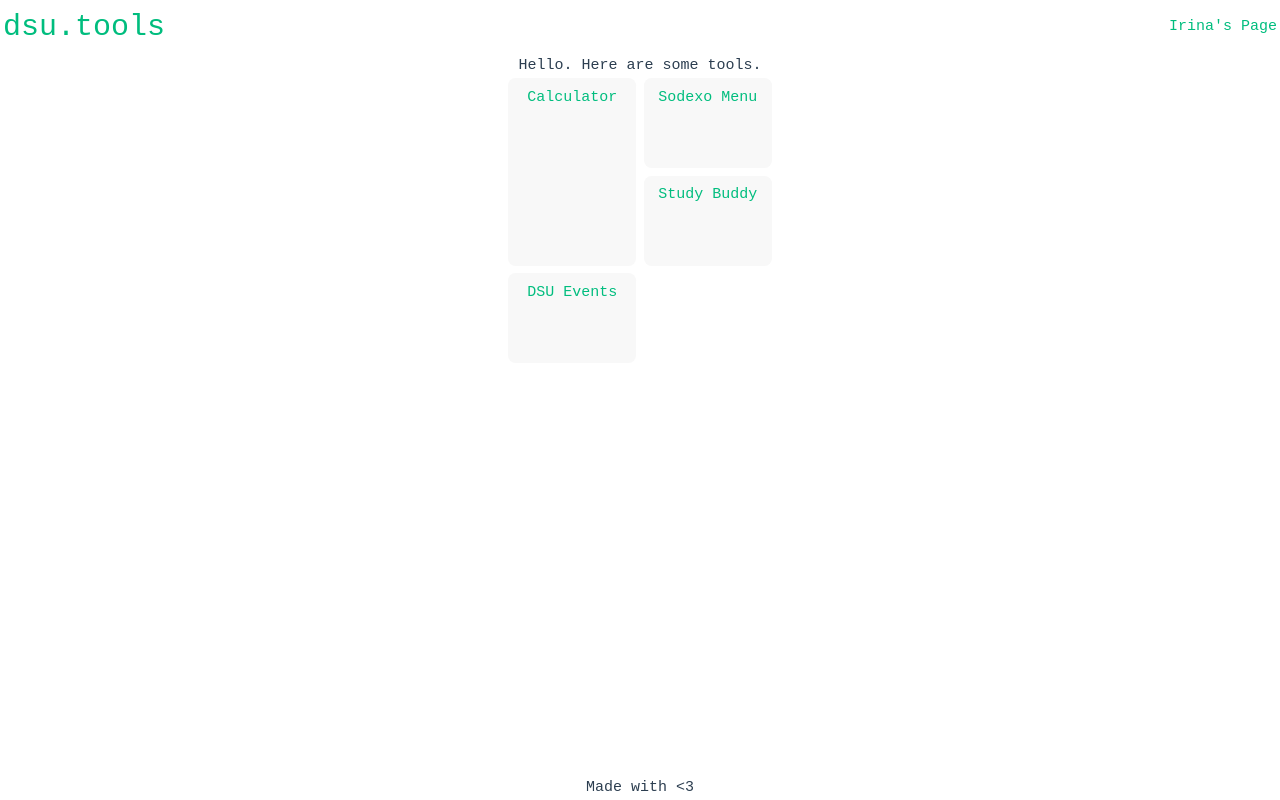
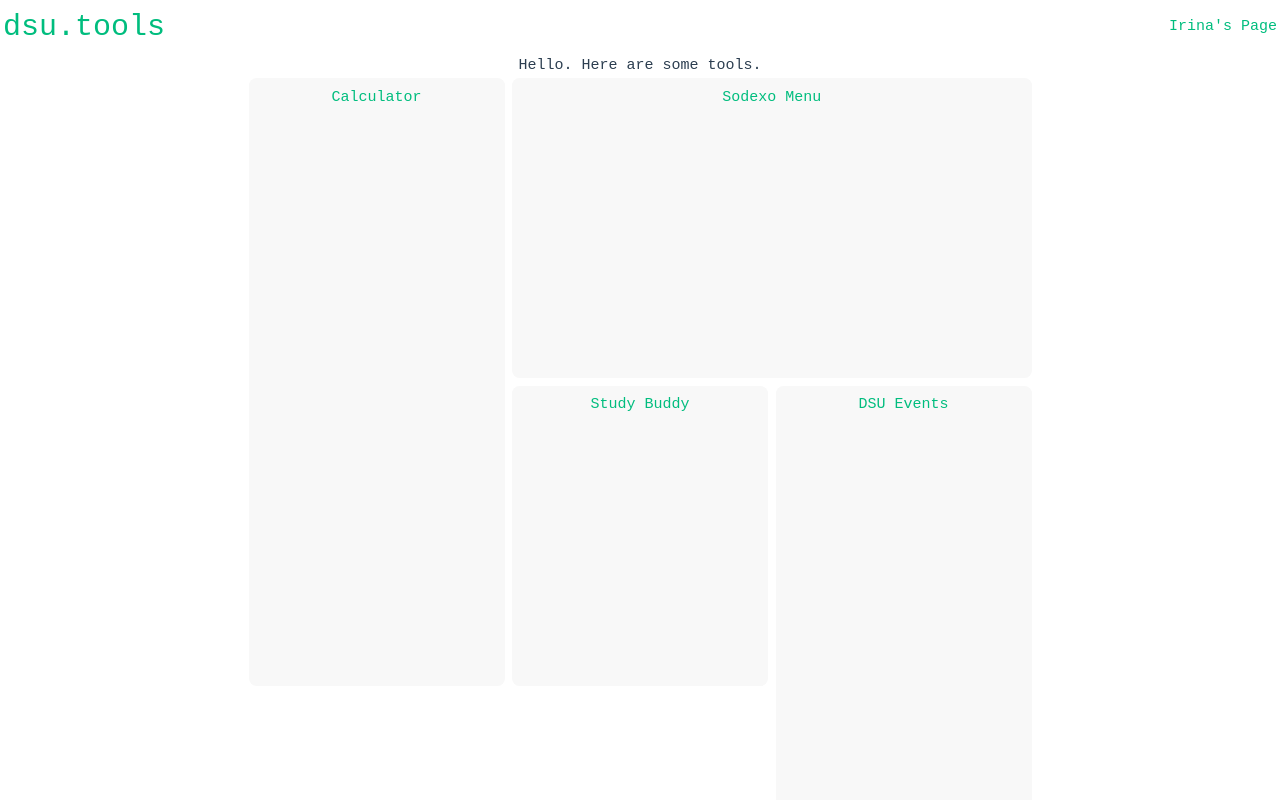
Before and after one commit to DavidMedin/dsu.tools, a Vue app in the folder dsutools-frontend/: page / in a window 1280 px wide. Shown: the top 800 px of the page. Built offline with nearby package versions, Linux system fonts and the light colour scheme.

Commit message:
Grid is bigger now.

```diff
--- a/dsutools-frontend/src/App.vue
+++ b/dsutools-frontend/src/App.vue
@@ -18,9 +18,12 @@ import Header from "./components/Header.vue";
                     tool_name="Calculator"
                     style="grid-row: 1 / 3; grid-column: 1 / 2"
                 />
-                <ToolItem tool_name="Sodexo Menu" />
-                <ToolItem tool_name="Study Buddy" />
-                <ToolItem tool_name="DSU Events" />
+                <ToolItem tool_name="Sodexo Menu" style="grid-column: 2 / 4" />
+                <ToolItem tool_name="Study Buddy" style="grid-column: 2/3" />
+                <ToolItem
+                    tool_name="DSU Events"
+                    style="grid-row: 2/4; grid-column: 3/4"
+                />
             </ToolGrid>
         </main>
 
--- a/dsutools-frontend/src/components/Header.vue
+++ b/dsutools-frontend/src/components/Header.vue
@@ -1,7 +1,6 @@
 <template>
     <header>
         <h1 class="green">dsu.tools</h1>
-
         <a href="irina.html">Irina's Page</a>
     </header>
 </template>
--- a/dsutools-frontend/src/components/ToolGrid.vue
+++ b/dsutools-frontend/src/components/ToolGrid.vue
@@ -11,11 +11,11 @@
 <style scoped>
 .grid {
     display: grid;
-    grid-template-columns: 10vw 10vw;
+    grid-template-columns: 20vw 20vw 20vw;
     grid-auto-flow: dense;
     gap: 0.5em; /* vertical and horizontal */
     place-items: center; /* vertical and horizontal */
     place-content: center; /* place the entire grid. (h and v) */
-    grid-auto-columns: 10em;
+    grid-auto-rows: 20em;
 }
 </style>
```
